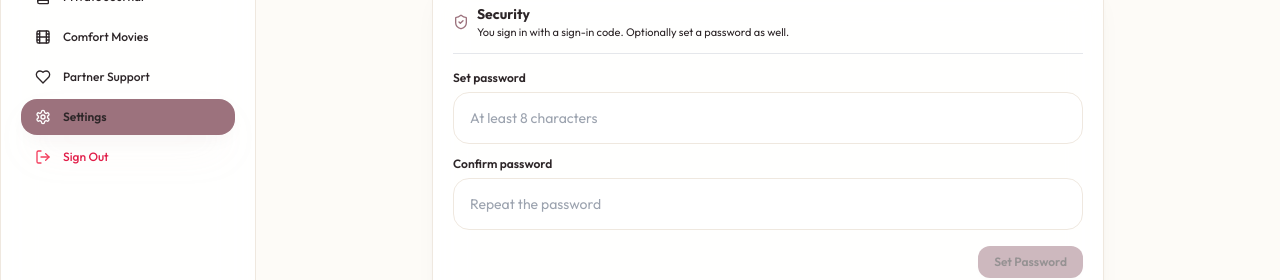
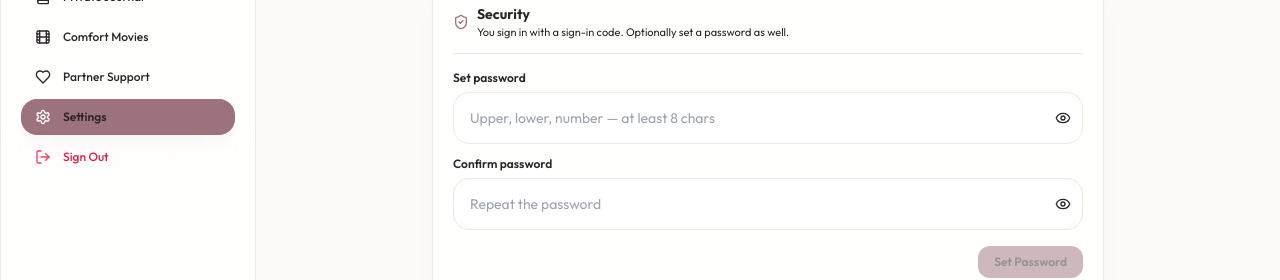
Before and after one commit to Marvel1005/lunara, a Next.js app: page /settings in a window 1280 px wide. Shown: the part 364-644 px from the top of the page. Built offline with nearby package versions, Linux system fonts and the light colour scheme; no server answers.

Commit message:
feat(auth): password visibility toggle + strength validation matching Supabase rules

```diff
--- a/components/auth/email-auth-form.tsx
+++ b/components/auth/email-auth-form.tsx
@@ -5,6 +5,7 @@ import { useRouter } from 'next/navigation';
 import { createClient } from '@/lib/supabase/client';
 import { AlertCircle } from 'lucide-react';
 import { OtpInput } from './otp-input';
+import { PasswordInput, validatePassword } from '@/components/password-input';
 
 // ─────────────────────────────────────────────────────────────────────────────
 // HELPERS
@@ -346,18 +347,14 @@ export function EmailMagicLinkForm({
           </div>
 
           <div>
-            <label htmlFor="auth-password" className="block text-xs font-semibold text-foreground mb-1.5">
-              Password
-            </label>
-            <input
+            <PasswordInput
               id="auth-password"
-              type="password"
+              label="Password"
               autoComplete="current-password"
               required
               value={password}
               onChange={(e) => setPassword(e.target.value)}
               placeholder="Your password"
-              className="w-full px-4 py-3 rounded-2xl bg-muted/60 border border-border text-sm focus:outline-none focus:ring-2 focus:ring-primary/40 transition-all text-foreground h-[52px]"
             />
           </div>
 
--- /dev/null
+++ b/components/password-input.tsx
@@ -0,0 +1,77 @@
+'use client';
+
+import React, { useState } from 'react';
+import { Eye, EyeOff } from 'lucide-react';
+
+interface PasswordInputProps extends Omit<React.InputHTMLAttributes<HTMLInputElement>, 'type'> {
+  label?: string;
+  error?: string;
+}
+
+export function PasswordInput({ label, error, id, className = '', ...props }: PasswordInputProps) {
+  const [visible, setVisible] = useState(false);
+
+  const inputId = id || props.name;
+
+  return (
+    <div>
+      {label && (
+        <label
+          htmlFor={inputId}
+          className="block text-xs font-semibold text-foreground mb-1.5"
+        >
+          {label}
+        </label>
+      )}
+      <div className="relative">
+        <input
+          id={inputId}
+          type={visible ? 'text' : 'password'}
+          className={`w-full px-4 py-3 pr-11 rounded-2xl bg-muted/60 border border-border text-sm focus:outline-none focus:ring-2 focus:ring-primary/40 transition-all text-foreground h-[52px] ${
+            error ? 'border-rose-400 focus:ring-rose-400/40' : ''
+          } ${className}`}
+          {...props}
+        />
+        <button
+          type="button"
+          tabIndex={-1}
+          onClick={() => setVisible((v) => !v)}
+          className="absolute right-3 top-1/2 -translate-y-1/2 text-muted-fg hover:text-foreground transition-colors"
+          aria-label={visible ? 'Hide password' : 'Show password'}
+        >
+          {visible ? <EyeOff className="w-4 h-4" /> : <Eye className="w-4 h-4" />}
+        </button>
+      </div>
+      {error && (
+        <p className="mt-1 text-[11px] text-rose-600">{error}</p>
+      )}
+    </div>
+  );
+}
+
+// ─────────────────────────────────────────────────────────────────────────────
+// PASSWORD VALIDATION
+// Matches typical Supabase Auth password requirements:
+//   - at least 8 characters
+//   - at least one lowercase letter
+//   - at least one uppercase letter
+//   - at least one digit
+// ─────────────────────────────────────────────────────────────────────────────
+
+const MIN_PASSWORD_LENGTH = 8;
+
+export function validatePassword(value: string): string | null {
+  if (value.length < MIN_PASSWORD_LENGTH) {
+    return `Password must be at least ${MIN_PASSWORD_LENGTH} characters.`;
+  }
+  if (!/[a-z]/.test(value)) {
+    return 'Password must contain at least one lowercase letter.';
+  }
+  if (!/[A-Z]/.test(value)) {
+    return 'Password must contain at least one uppercase letter.';
+  }
+  if (!/[0-9]/.test(value)) {
+    return 'Password must contain at least one number.';
+  }
+  return null;
+}
--- a/components/settings/security-settings.tsx
+++ b/components/settings/security-settings.tsx
@@ -4,8 +4,7 @@ import React, { useState } from 'react';
 import { ShieldCheck, CheckCircle2, AlertCircle } from 'lucide-react';
 import { createClient } from '@/lib/supabase/client';
 import { useAuth } from '@/providers/auth-provider';
-
-const MIN_PASSWORD_LENGTH = 8;
+import { PasswordInput, validatePassword } from '@/components/password-input';
 
 /**
  * One-time password setup. Passwords are owned entirely by Supabase Auth
@@ -28,8 +27,9 @@ export function SecuritySettings() {
     setError(null);
     setSuccess(false);
 
-    if (password.length < MIN_PASSWORD_LENGTH) {
-      setError(`Password must be at least ${MIN_PASSWORD_LENGTH} characters.`);
+    const passwordError = validatePassword(password);
+    if (passwordError) {
+      setError(passwordError);
       return;
     }
     if (password !== confirm) {
@@ -91,38 +91,30 @@ export function SecuritySettings() {
       )}
 
       <form onSubmit={handleSubmit} className="space-y-3">
-        <div>
-          <label htmlFor="new-password" className="block text-xs font-semibold text-foreground mb-1.5">
-            {hasPassword ? 'New password' : 'Set password'}
-          </label>
-          <input
+        <PasswordInput
           id="new-password"
-            type="password"
+          label={hasPassword ? 'New password' : 'Set password'}
           autoComplete="new-password"
           required
-            minLength={MIN_PASSWORD_LENGTH}
           value={password}
           onChange={(e) => setPassword(e.target.value)}
-            placeholder={`At least ${MIN_PASSWORD_LENGTH} characters`}
-            className="w-full px-4 py-3 rounded-2xl bg-muted/60 border border-border text-sm focus:outline-none focus:ring-2 focus:ring-primary/40 transition-all text-foreground h-[52px]"
+          placeholder="Upper, lower, number — at least 8 chars"
         />
-        </div>
 
-        <div>
-          <label htmlFor="confirm-password" className="block text-xs font-semibold text-foreground mb-1.5">
-            Confirm password
-          </label>
-          <input
+        <PasswordInput
           id="confirm-password"
-            type="password"
+          label="Confirm password"
           autoComplete="new-password"
           required
           value={confirm}
           onChange={(e) => setConfirm(e.target.value)}
           placeholder="Repeat the password"
-            className="w-full px-4 py-3 rounded-2xl bg-muted/60 border border-border text-sm focus:outline-none focus:ring-2 focus:ring-primary/40 transition-all text-foreground h-[52px]"
+          error={
+            confirm && password !== confirm
+              ? 'Passwords do not match.'
+              : undefined
+          }
         />
-        </div>
 
         <div className="flex justify-end pt-1">
           <button
```
Lines whose indentation alone changed are shown as unchanged.
